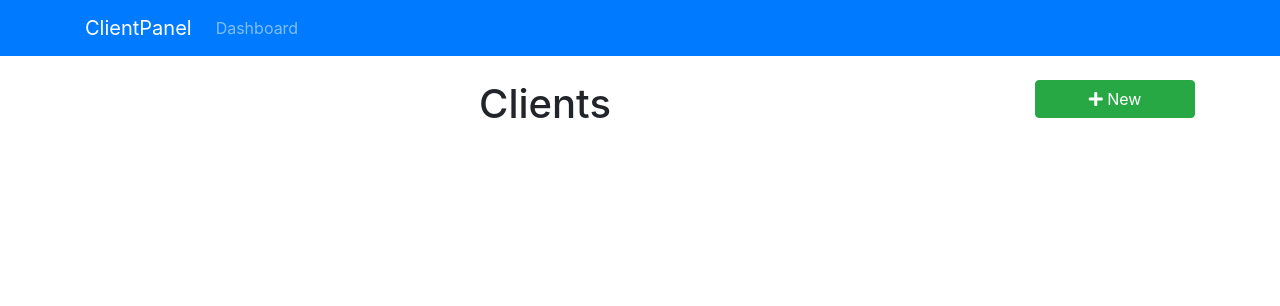
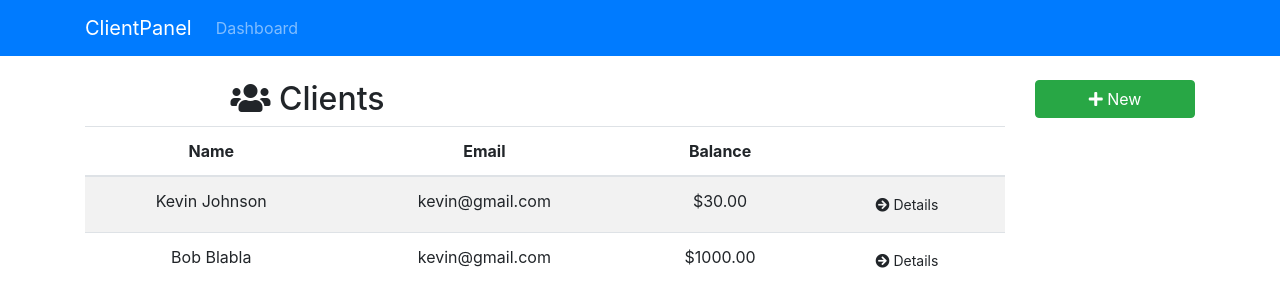
Before and after one commit to alsanchez-dev/loan-state-app, a React (Create React App) app: page / in a window 1280 px wide. Shown: the top 306 px of the page. Built offline with nearby package versions, Linux system fonts and the light colour scheme.

Commit message:
static clients has been added to the app to test functionalities before connecting to firebase

```diff
--- a/src/components/clients/Clients.js
+++ b/src/components/clients/Clients.js
@@ -1,20 +1,69 @@
-import React, { Component } from 'react'
+import React, { Component } from 'react';
+import { Link } from 'react-router-dom';
 
 class Clients extends Component {
     render() {
-        const clients = [{
+        const clients = [
+        {
             id: '4242523523',
             firstName: 'Kevin',
             lastName: 'Johnson',
             email: 'kevin@gmail.com',
             phone: '555-555-5555',
             balance: '30'
-        }]
-        return (
-            <div>
-                <h1>Clients</h1>
-            </div>
-        )
+        },
+        {
+            id: '4242523523',
+            firstName: 'Bob',
+            lastName: 'Blabla',
+            email: 'kevin@gmail.com',
+            phone: '545-525-5785',
+            balance: '1000'
+        }
+    ];
+
+        if(clients){
+            return (
+                <div>
+                    <div className="row">
+                        <div className="col-md-6">
+                            <h2> <i className="fas fa-users" /> Clients{''}
+                            </h2>
+                        </div>
+                        <div className="col-md-6">
+
+                        </div>
+                    </div>
+
+                    <table className="table table-striped">
+                        <thead className="thead-inverse">
+                            <tr>
+                                <th>Name</th>
+                                <th>Email</th>
+                                <th>Balance</th>
+                                <th />
+                            </tr>
+                        </thead>
+                        <tbody>
+                            {clients.map(client => (
+                                <tr key={client.id}>
+                                    <td>{client.firstName} {client.lastName}</td>
+                                    <td>{client.email}</td>
+                                    <td>${parseFloat(client.balance).toFixed(2)}</td>
+                                    <td>
+                                        <Link to={`/client/${client.id}`} className="btn btn-secodary btn-sm">
+                                            <i className="fas fa-arrow-circle-right" /> Details
+                                        </Link>
+                                    </td>
+                                </tr>
+                            ))}
+                        </tbody>
+                    </table>
+                </div>
+            );
+        }else{
+            return <h1>Loading...< /h1>
+        }
     }
 }
 
```
